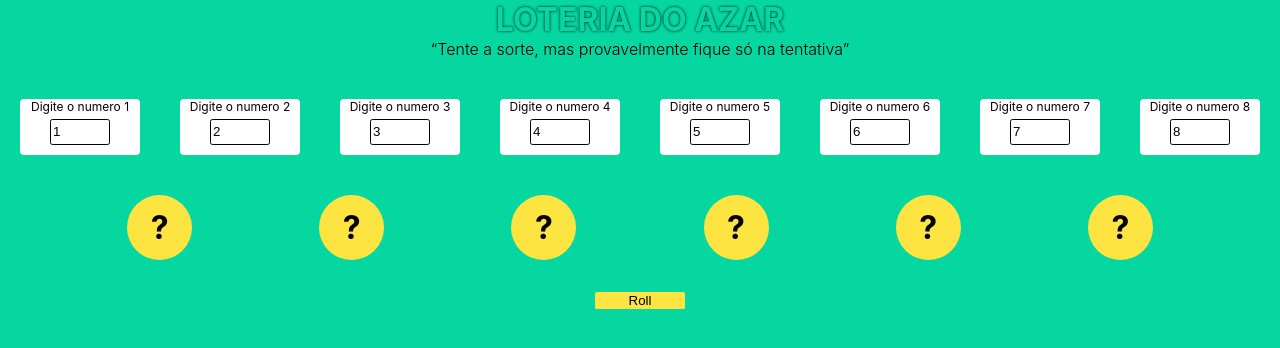
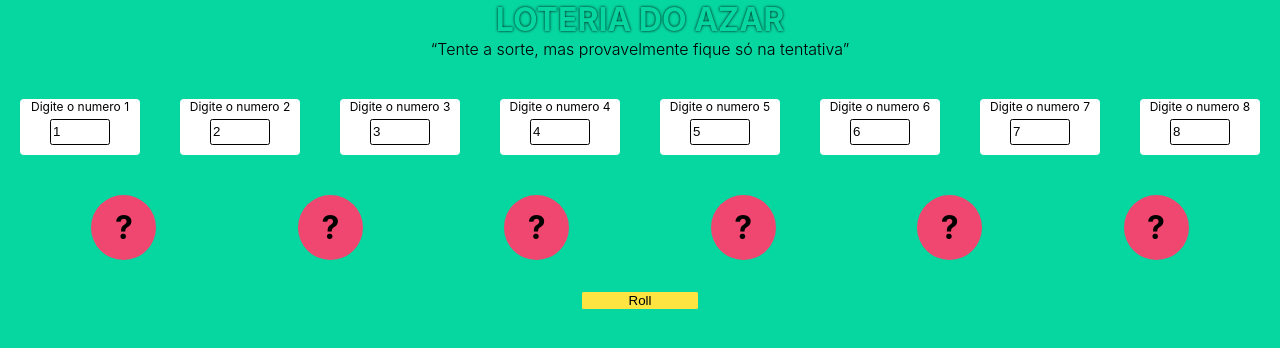
Before and after one commit to joaopedroalb/challenges-study, a Next.js app: page /Challenger-4 in a window 1280 px wide. Shown: the top 348 px of the page. Built offline with nearby package versions, Linux system fonts and the light colour scheme.

Commit message:
Acho que finalizado o challenge 4

```diff
--- a/components/challenge-4/Ball/index.module.css
+++ b/components/challenge-4/Ball/index.module.css
@@ -1,4 +1,14 @@
 .container{
+    background-color: #ef476f;
+    display: flex;
+    align-items: center;
+    justify-content: center;
+    border-radius: 50%;
+    width: 65px;
+    height: 65px;
+}
+
+.containerRight{
     background-color: #fee440;
     display: flex;
     align-items: center;
--- a/components/challenge-4/Ball/index.tsx
+++ b/components/challenge-4/Ball/index.tsx
@@ -1,9 +1,9 @@
 
 import style from './index.module.css'
 
-export default function Ball(props:{value:any}){
+export default function Ball(props:{value:any, acertouBool:boolean}){
     return (
-        <div className={style.container}>
+        <div className={props.acertouBool?style.containerRight:style.container}>
             <h1>{props.value}</h1>
         </div>
     )
--- a/components/challenge-4/RowBalls/index.module.css
+++ b/components/challenge-4/RowBalls/index.module.css
@@ -11,10 +11,11 @@
     display: flex;
     justify-content: space-evenly;
     flex-wrap: wrap;
+    gap: 50px;
 }
 
 .btnRoll{
-    width: 7%;
+    width: 9%;
     border-radius: .10rem;
     border: 1px;
     background: #fee440;
--- a/components/challenge-4/RowBalls/index.tsx
+++ b/components/challenge-4/RowBalls/index.tsx
@@ -22,6 +22,12 @@ export default function RowBalls(props:{listInputs:Array<number>}){
         setPreLoad(true);
     }
 
+    function acertou(value:any){
+        if(preLoad)
+            return props.listInputs.indexOf(value) !== -1
+        return false
+    }
+
     const textRes = (correct:number) =>{
         if(correct == 0)
             return `Você errou tudo ... que azar ...`
@@ -41,7 +47,7 @@ export default function RowBalls(props:{listInputs:Array<number>}){
             <div className={style.container}>
             {listBalls.map((_,i)=>{
                 return(
-                    <Ball key={i} value={preLoad?listBalls[i]:"?"}/>
+                    <Ball key={i} value={preLoad?listBalls[i]:"?"} acertouBool={acertou(listBalls[i])}/>
                 )
             })}
 
```
